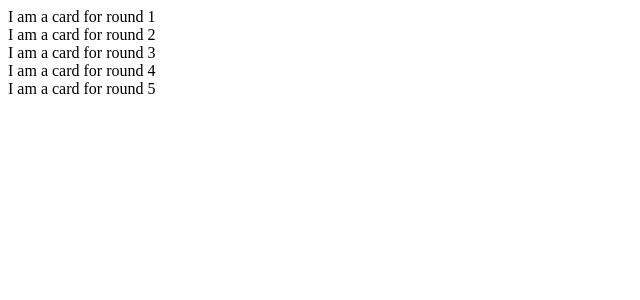
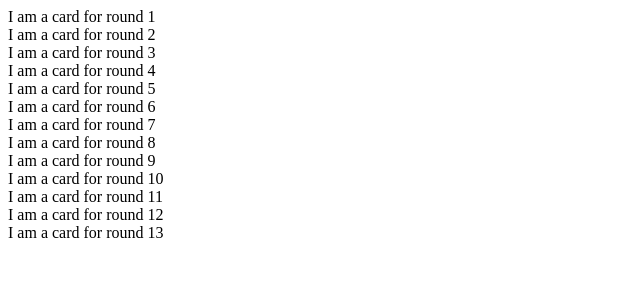
Before and after one commit to alexcaron/fivecrowns, a React (Vite) app: page / in a window 1280 px wide. Shown: the top 300 px of the page, without its empty margins (0-640 px from the left). Built offline with nearby package versions, Linux system fonts and the light colour scheme.

Commit message:
display 13 hands

```diff
--- a/src/App.jsx
+++ b/src/App.jsx
@@ -3,13 +3,14 @@ import Hand from './Hand.jsx';
 
 export default function App() {
 
-  // const numOfHands = 13;
-  let rounds = [1,2,3,4,5];
-  // for (let i=1; i<=numOfHands; i++) {
-  //   rounds.push['here'];
-  // };
+  const numOfHands = 13;
+  let rounds = [];
+  for (let i=1; i<=numOfHands; i++) {
+    rounds.push(i);
+  };
+
   return(
-    <div class="hands">
+    <div className="all-hands">
       {rounds.map((round) => (
           <Hand round={round} />
       ))}
--- a/src/index.jsx
+++ b/src/index.jsx
@@ -1,5 +1,5 @@
 import React from 'react';
-import ReactDOM from 'react-dom';
+import ReactDOM from 'react-dom/client';
 import App from './App.jsx';
 
 ReactDOM.createRoot(document.getElementById('root')).render(<App />);
```
